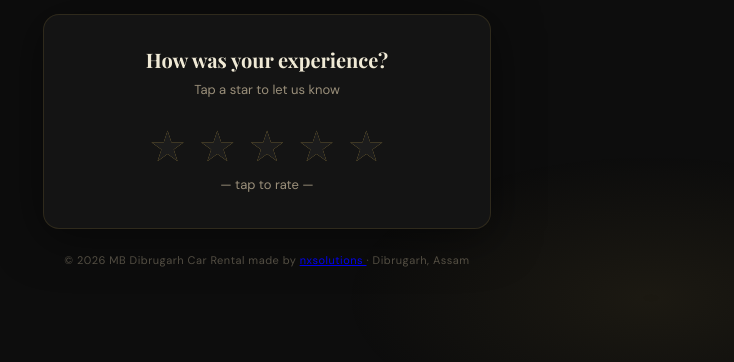
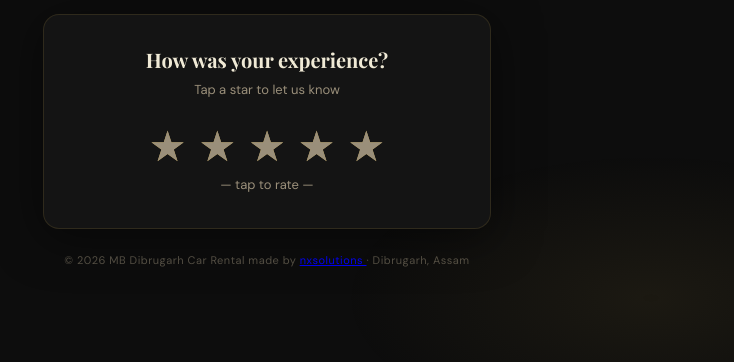
Before and after one commit to Nas1812/Googlefeedback_ReputationSystem, a plain HTML site: page index.html in a window 1280 px wide. Shown: the part 342-704 px from the top of the page, without its empty margins (373-1107 px from the left). Drawn offline with nearby package versions, Linux system fonts and the light colour scheme.

Commit message:
index.html

```diff
--- a/index.html
+++ b/index.html
@@ -153,7 +153,7 @@
       .star {
         cursor: pointer;
         font-size: 42px;
-        color: var(--dark3);
+        color: var(--text-muted);
         transition:
           transform 0.15s ease,
           color 0.15s ease;
```
